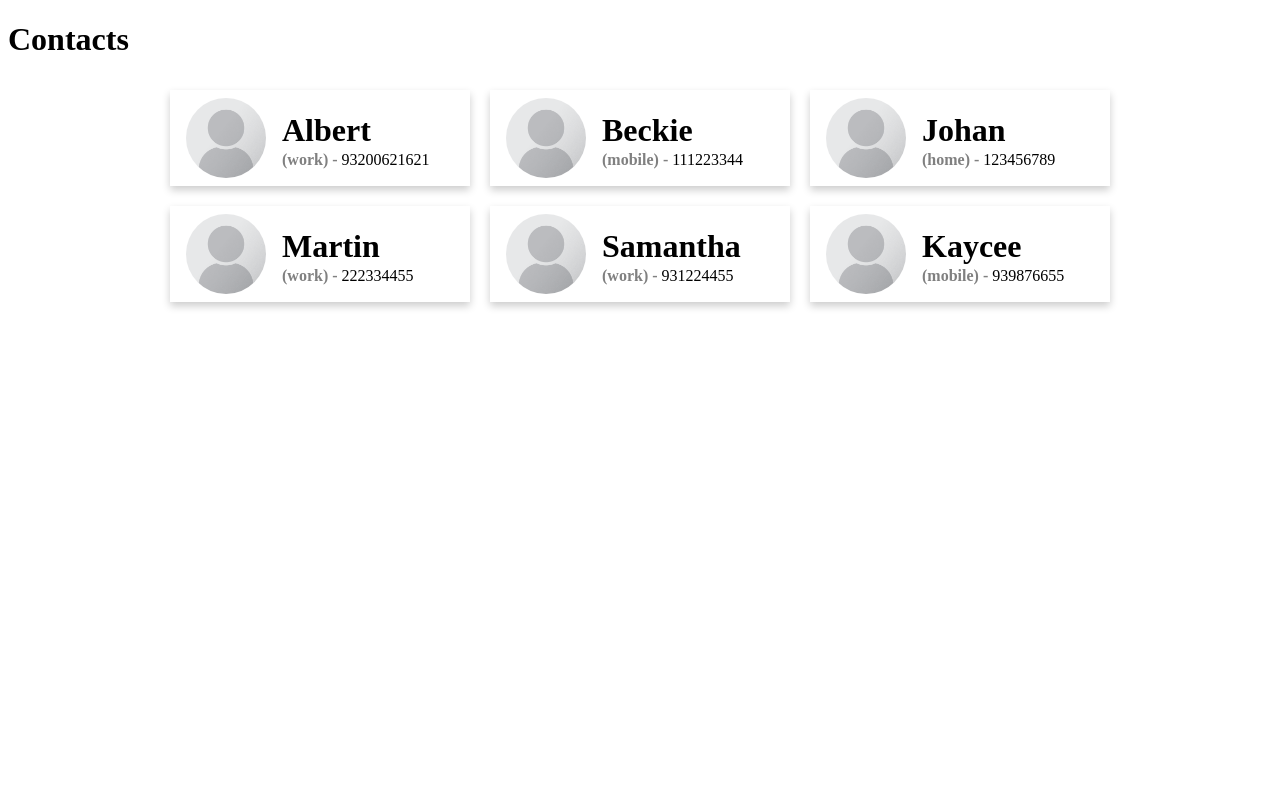
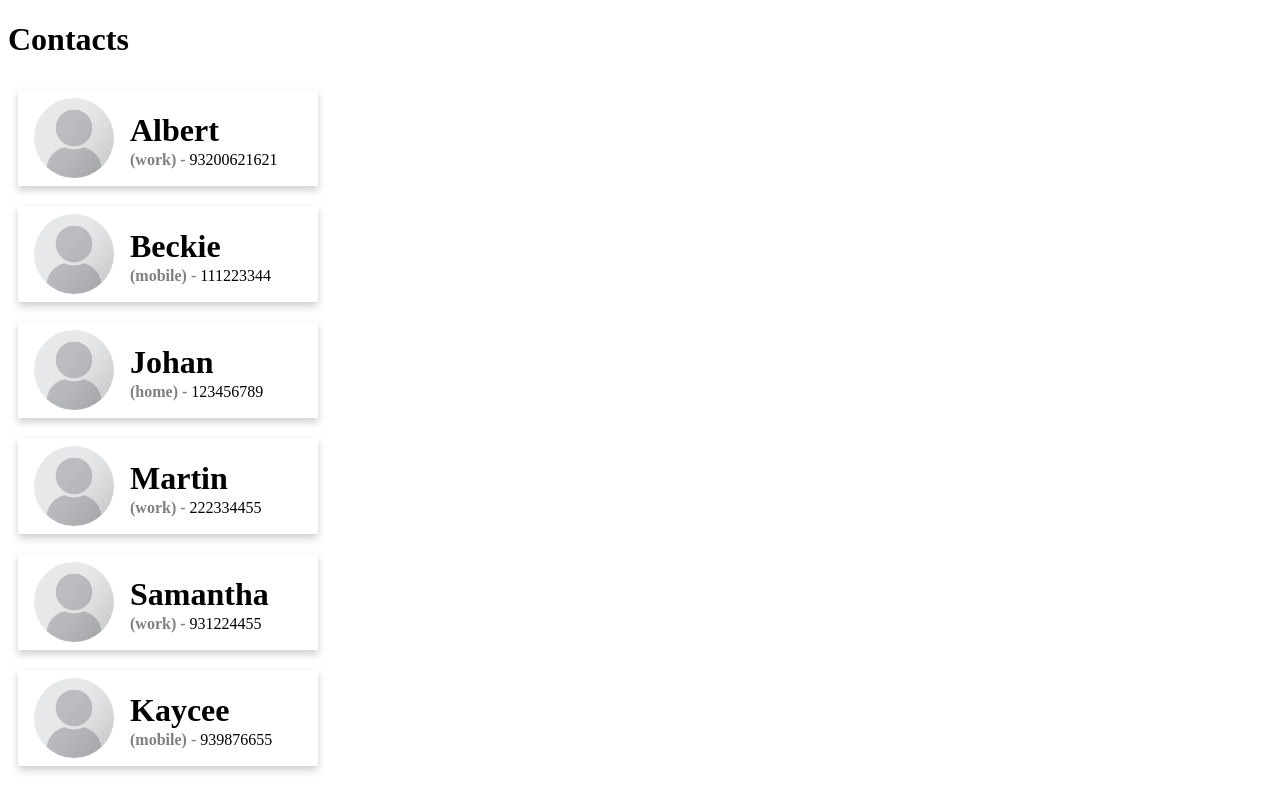
Before and after one commit to kaikcreator/angular-school-c2, an Angular app: page / in a window 1280 px wide. Built offline with nearby package versions, Linux system fonts and the light colour scheme.

Commit message:
Updated content to match this chapter starter

```diff
--- a/src/app/app.module.ts
+++ b/src/app/app.module.ts
@@ -4,12 +4,14 @@ import { NgModule } from '@angular/core';
 import { AppComponent } from './app.component';
 import { ContactsListComponent } from './contacts-list/contacts-list.component';
 import { ContactComponent } from './contact/contact.component';
+import { ContactDetailComponent } from './contact-detail/contact-detail.component';
 
 @NgModule({
   declarations: [
     AppComponent,
     ContactsListComponent,
-    ContactComponent
+    ContactComponent,
+    ContactDetailComponent
   ],
   imports: [
     BrowserModule
--- /dev/null
+++ b/src/app/contact-detail/contact-detail.component.html
@@ -0,0 +1,3 @@
+<ng-container *ngIf="contact">
+  <app-contact [contact]="contact" expanded="true"></app-contact>
+</ng-container>
--- /dev/null
+++ b/src/app/contact-detail/contact-detail.component.ts
@@ -0,0 +1,18 @@
+import { Component, OnInit } from '@angular/core';
+import { Contact } from '../contact.model';
+
+@Component({
+  selector: 'app-contact-detail',
+  templateUrl: './contact-detail.component.html',
+  styleUrls: ['./contact-detail.component.scss']
+})
+export class ContactDetailComponent implements OnInit {
+
+  public contact: Contact = null;
+  constructor() {
+  }
+
+  ngOnInit() {
+  }
+
+}
--- a/src/app/contacts-list/contacts-list.component.html
+++ b/src/app/contacts-list/contacts-list.component.html
@@ -1,5 +1,12 @@
 <h1>Contacts</h1>
-<div class="contacts-list">
-    <app-contact *ngFor="let contact of contacts"
-    [contact]="contact" (clicked)="onContactSelected($event)"></app-contact>
+
+<div class="container">
+
+    <div class="contacts-list">
+        <app-contact *ngFor="let contact of contacts"
+        [contact]="contact" (clicked)="onContactSelected($event)"></app-contact>
+    </div>
+
+    <app-contact-detail></app-contact-detail>
+
 </div>
--- a/src/app/contacts-list/contacts-list.component.scss
+++ b/src/app/contacts-list/contacts-list.component.scss
@@ -2,4 +2,10 @@
     display: flex;
     flex-wrap: wrap;
     justify-content: center;
+    width: 320px;
 }
+
+.container{
+    display: flex;
+    flex-direction: row;
+}
--- a/src/app/contacts-list/contacts-list.component.ts
+++ b/src/app/contacts-list/contacts-list.component.ts
@@ -1,41 +1,22 @@
-import { Component, OnInit, ViewChildren, AfterViewInit, ChangeDetectorRef, QueryList } from '@angular/core';
+import { Component, OnInit } from '@angular/core';
 import { Contact } from '../contact.model';
 import { ContactsService } from '../contacts.service';
-import { ContactComponent } from '../contact/contact.component';
 
 @Component({
   selector: 'app-contacts-list',
   templateUrl: './contacts-list.component.html',
   styleUrls: ['./contacts-list.component.scss']
 })
-export class ContactsListComponent implements OnInit, AfterViewInit {
+export class ContactsListComponent implements OnInit {
 
-  @ViewChildren(ContactComponent) contactComponents:QueryList<ContactComponent>;
-  public selectedContact:number = null;
   public contacts:Contact[] = [];
-  constructor(public contactsService:ContactsService, private cdRef:ChangeDetectorRef) { }
+  constructor(public contactsService:ContactsService) { }
 
   ngOnInit() {
     this.contacts = this.contactsService.getContacts();
   }
 
-  ngAfterViewInit(){
-    this.contactComponents.forEach( item => {
-      console.log(item);
-    });
-  }
-
   onContactSelected(id:number){
-    this.selectedContact = id;
-
-    this.contactComponents.forEach(item => {
-      if(item.contact.id === this.selectedContact){
-        item.expanded = !item.expanded;
-      }
-      else{
-        item.expanded = false;
-      }
-    });
   }
 
 }
```
Also changed, not shown: src/app/contact-detail/contact-detail.component.scss (added).
